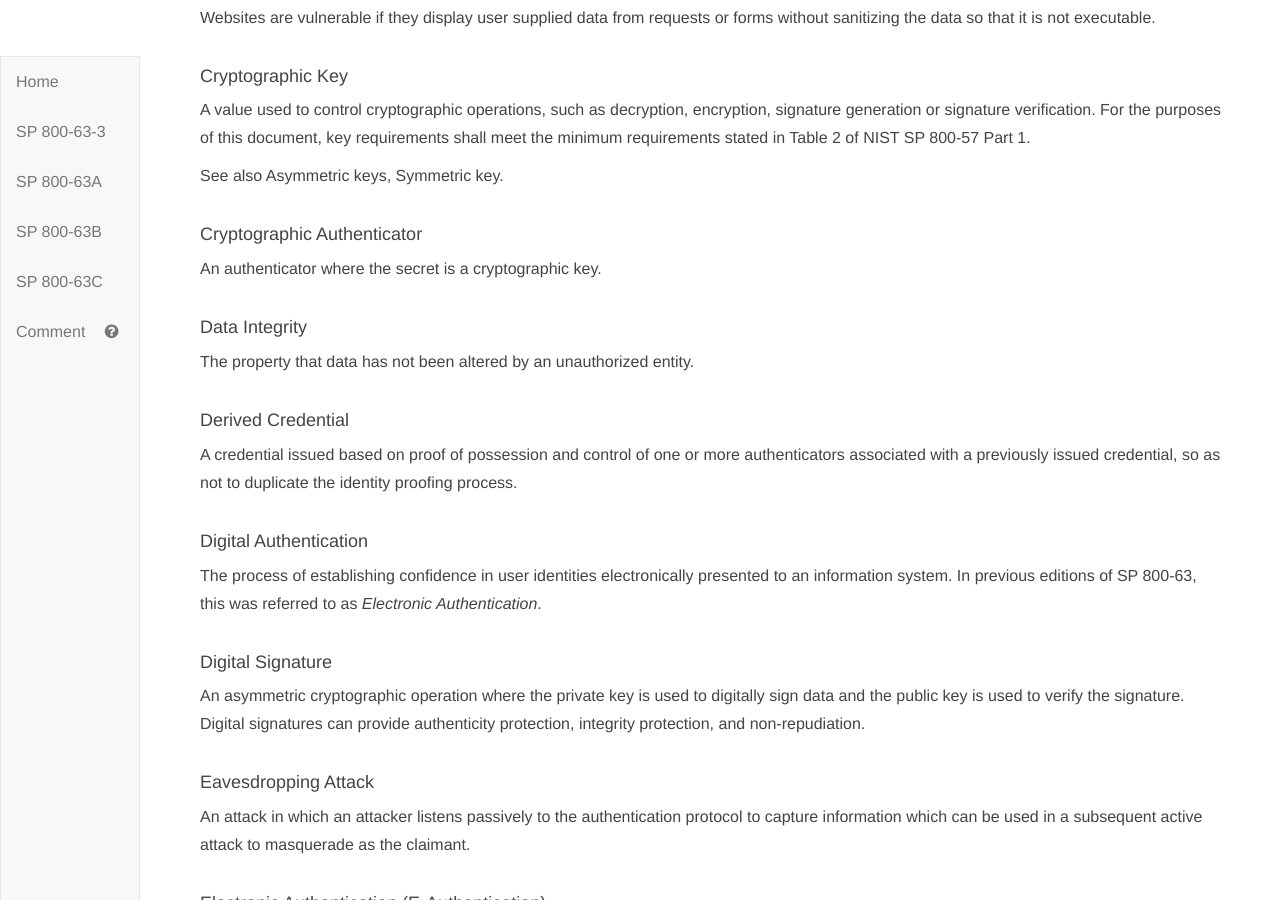
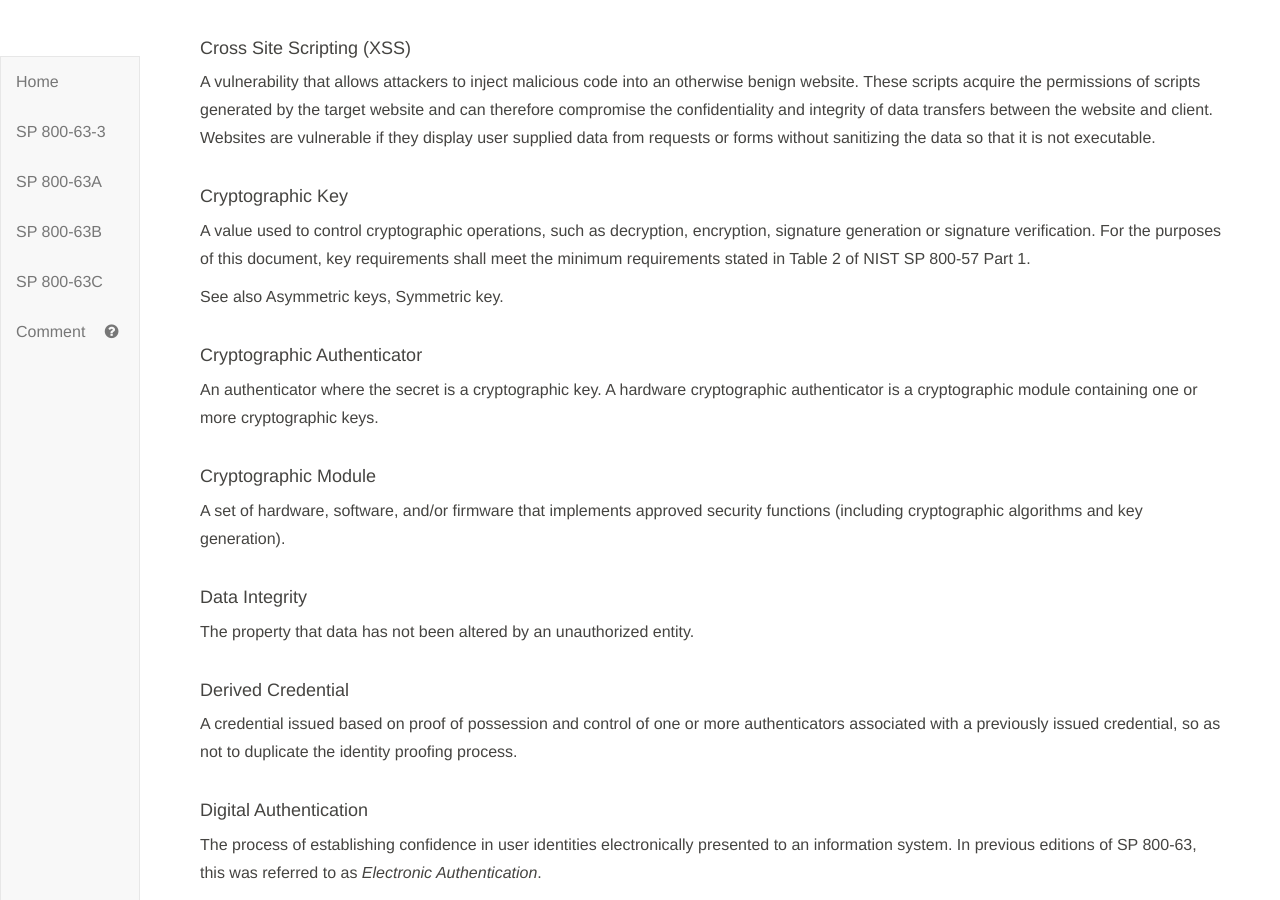
Before and after one commit to usnistgov/800-63-3, a Jekyll site: the page built from sp800-63b.md, in a window 1280 px wide and 900 px high, scrolled down 10171 px. Built offline with Jekyll 4.4.1, drawn with Linux system fonts in a browser that asks for light colours; some of the changed text lies outside the part shown.

Commit message:
Additional definitions; resolves usnistgov/800-63-3#248

```diff
--- a/sp800-63b/sec3_definitions.md
+++ b/sp800-63b/sec3_definitions.md
@@ -38,6 +38,9 @@ A communication channel that uses approved encryption where the initiator of the
 
 #### Authentication
 The process of establishing confidence in the identity of users or information systems. Authentication of users (subscribers) implies confirmation of the subscriber's presence and intent to authenticate.
+
+#### Authentication Factor
+The three types of authentication factors are *something you know*, *something you have*, and *something you are*. Every authenticator has one or more authentication factors.
 
 #### Authentication Protocol
 A defined sequence of messages between a claimant and a verifier that demonstrates that the claimant has possession and control of one or more valid authenticators to establish his/her identity. Secure authentication protocols also demonstrate to the claimant that he or she is communicating with the intended verifier.
@@ -101,7 +104,10 @@ A value used to control cryptographic operations, such as decryption, encryption
 See also Asymmetric keys, Symmetric key.
 
 #### Cryptographic Authenticator
-An authenticator where the secret is a cryptographic key.
+An authenticator where the secret is a cryptographic key. A hardware cryptographic authenticator is a cryptographic module containing one or more cryptographic keys.
+
+#### Cryptographic Module
+A set of hardware, software, and/or firmware that implements approved security functions (including cryptographic algorithms and key generation).
 
 #### Data Integrity
 The property that data has not been altered by an unauthorized entity.
```
